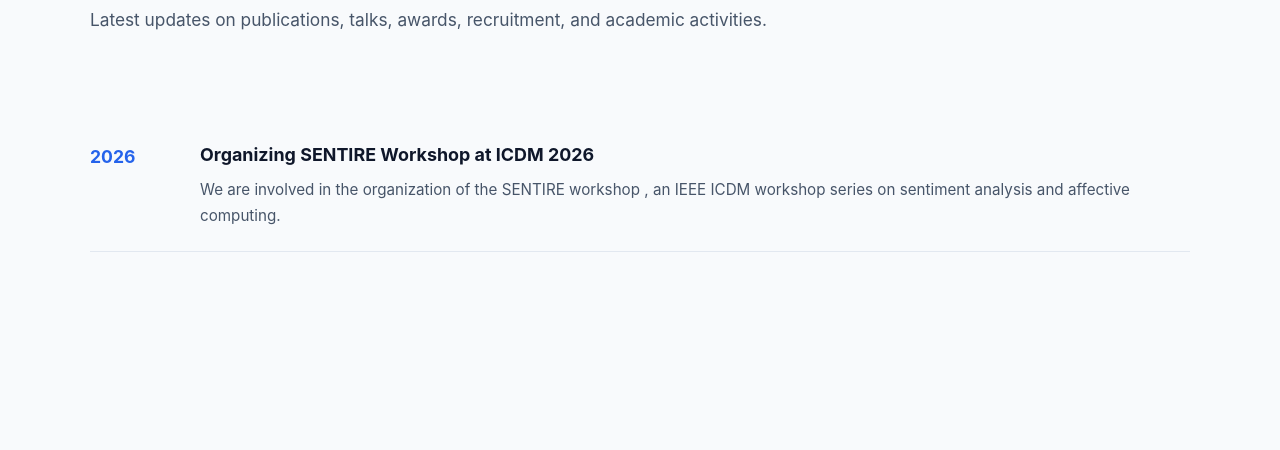
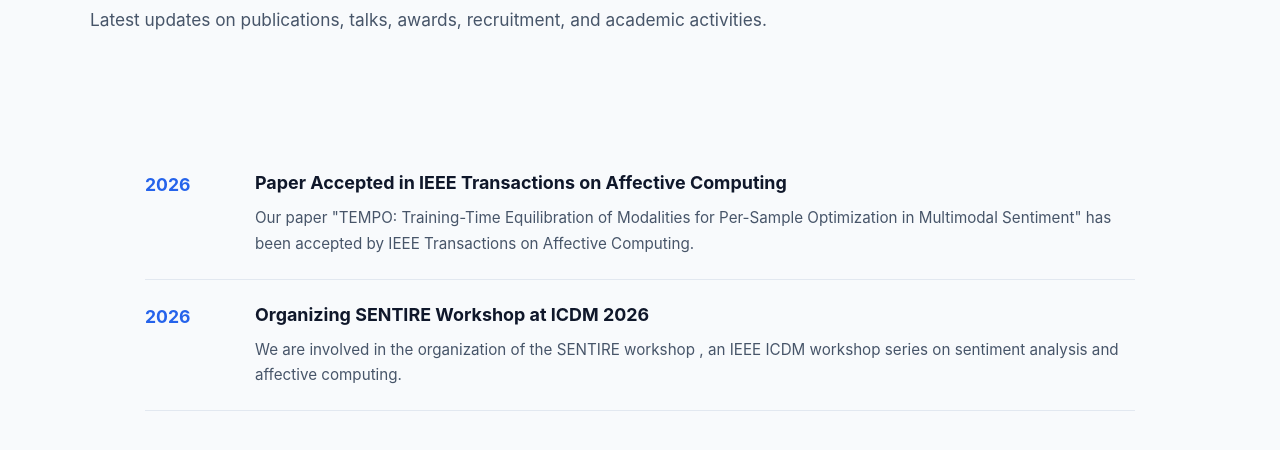
Before and after one commit to HuiChen3313/AILab, a plain HTML site: page news.html in a window 1280 px wide. Shown: the part 258-708 px from the top of the page. Drawn offline with Linux system fonts and the light colour scheme.

Commit message:
Update news.html

```diff
--- a/news.html
+++ b/news.html
@@ -38,6 +38,37 @@
 
 <section class="section">
   <div class="container">
+
+<section class="section">
+  <div class="container">
+
+
+<div class="publication-item">
+
+  <div class="pub-year">
+    2026
+  </div>
+
+
+  <div class="pub-content">
+
+    <h3>
+      Paper Accepted in IEEE Transactions on Affective Computing
+    </h3>
+
+
+    <p class="pub-desc">
+
+      Our paper
+      "TEMPO: Training-Time Equilibration of Modalities for Per-Sample Optimization in Multimodal Sentiment"
+      has been accepted by IEEE Transactions on Affective Computing.
+
+    </p>
+
+
+  </div>
+
+</div>
 
 <div class="publication-item">
   <div class="pub-year">2026</div>
```
